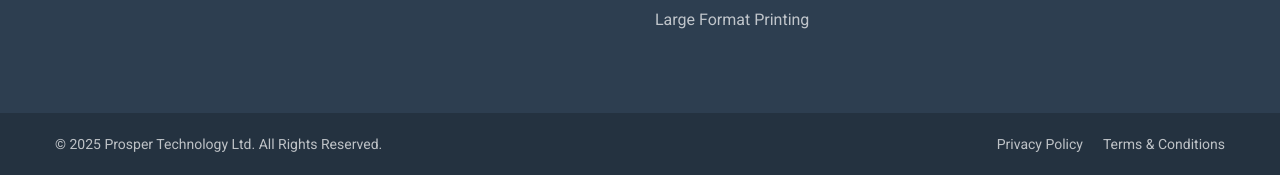
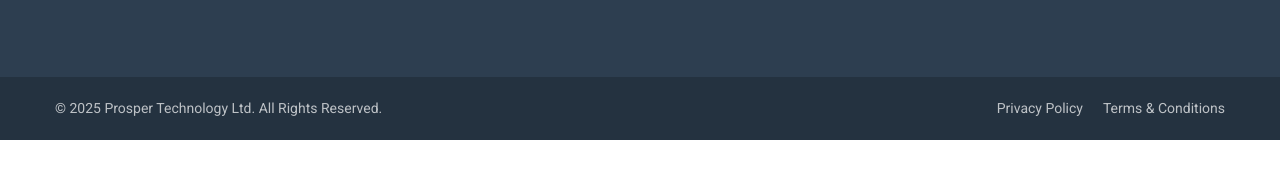
Before and after one commit to Kasuleronald/prospertechltd, a plain HTML site: page index.html in a window 1280 px wide. Shown: the part 5159-5334 px from the top of the page. After the commit the page ends 5299 px from the top, so only its background shows below. Drawn offline with nearby package versions, Linux system fonts and the light colour scheme.

Commit message:
Update index.html

```diff
--- a/index.html
+++ b/index.html
@@ -454,8 +454,7 @@
                                 <li><a href="large-format-printing.html">Large Format Printing</a></li>
                                 <li><a href="software-installations.html">Software Installations</a></li>
                                 <li><a href="computer-training.html">Computer Training</a></li>
-                                <li><a href="large-format-printing.html">Large Format Printing</a></li>
-                            </ul>
+                           </ul>
                         </div>
                     </div>
 
```
